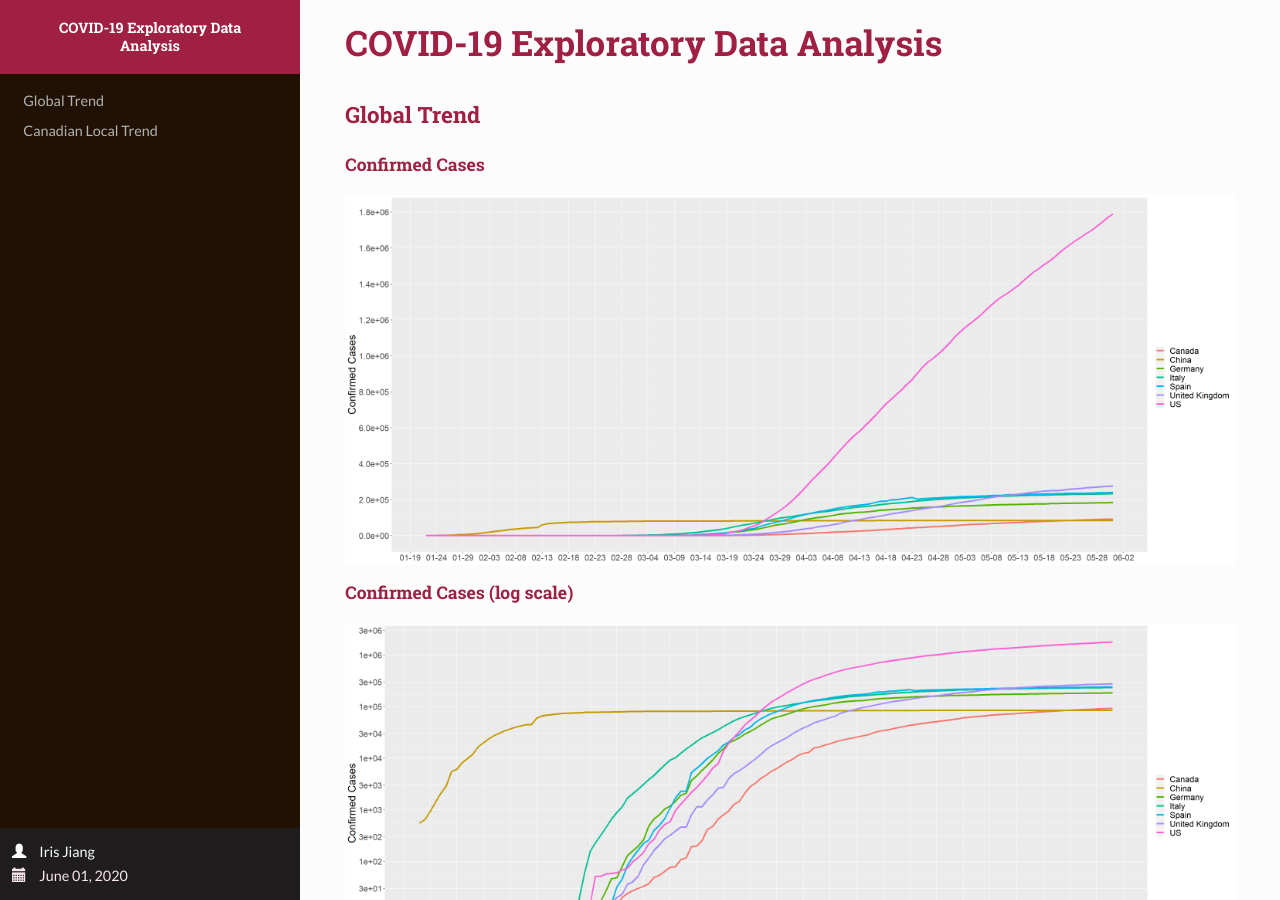
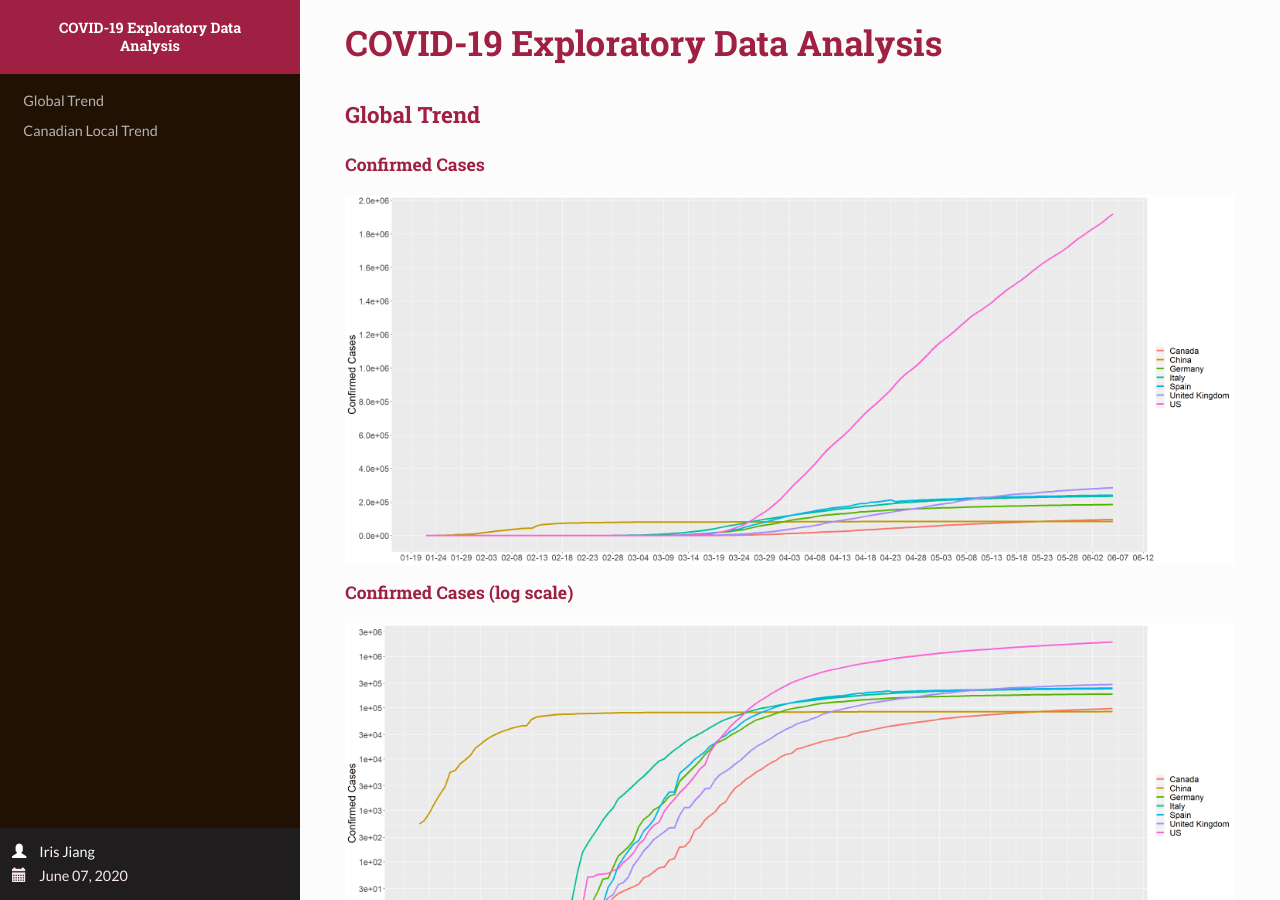
Before and after one commit to my-jiang/my-jiang.github.io, a Jekyll site: the page projects/COVID-19-EDA/COVID-19-EDA.html, which Jekyll copies as it is, in a window 1280 px wide and 900 px high. Built offline with Jekyll 4.4.1, drawn with Linux system fonts in a browser that asks for light colours.

Commit message:
Update June 7

```diff
--- a/projects/COVID-19-EDA/COVID-19-EDA.html
+++ b/projects/COVID-19-EDA/COVID-19-EDA.html
@@ -10,7 +10,7 @@
 
 <meta name="author" content="Iris Jiang" />
 
-<meta name="date" content="2020-06-01" />
+<meta name="date" content="2020-06-07" />
 
 <title>COVID-19 Exploratory Data Analysis</title>
 
@@ -83,7 +83,7 @@
 
     <div id="postamble" data-toggle="wy-nav-shift" class="status">
               <p class="author"><span class="glyphicon glyphicon-user"></span> Iris Jiang</p>
-                  <p class="date"><span class="glyphicon glyphicon-calendar"></span> June 01, 2020</p>
+                  <p class="date"><span class="glyphicon glyphicon-calendar"></span> June 07, 2020</p>
         </div>
 </div>
 
```
Also changed, not shown: projects/COVID-19-EDA/COVID-19-EDA_files/figure-html/unnamed-chunk-11-1.png, projects/COVID-19-EDA/COVID-19-EDA_files/figure-html/unnamed-chunk-12-1.png, projects/COVID-19-EDA/COVID-19-EDA_files/figure-html/unnamed-chunk-13-1.png, projects/COVID-19-EDA/COVID-19-EDA_files/figure-html/unnamed-chunk-14-1.png, projects/COVID-19-EDA/COVID-19-EDA_files/figure-html/unnamed-chunk-15-1.png, projects/COVID-19-EDA/COVID-19-EDA_files/figure-html/unnamed-chunk-3-1.png, projects/COVID-19-EDA/COVID-19-EDA_files/figure-html/unnamed-chunk-4-1.png, projects/COVID-19-EDA/COVID-19-EDA_files/figure-html/unnamed-chunk-5-1.png, projects/COVID-19-EDA/COVID-19-EDA_files/figure-html/unnamed-chunk-6-1.png, projects/COVID-19-EDA/COVID-19-EDA_files/figure-html/unnamed-chunk-7-1.png, projects/COVID-19-EDA/COVID-19-EDA_files/figure-html/unnamed-chunk-8-1.png, projects/COVID-19-EDA/COVID-19-EDA_files/figure-html/unnamed-chunk-9-1.png, 2 other files.
